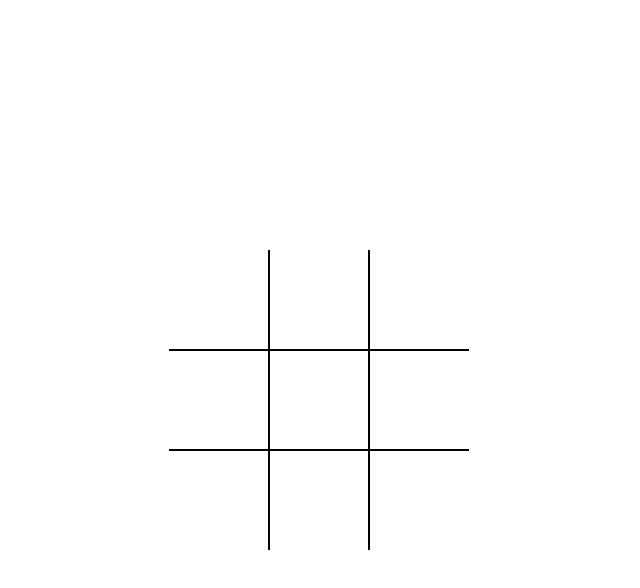
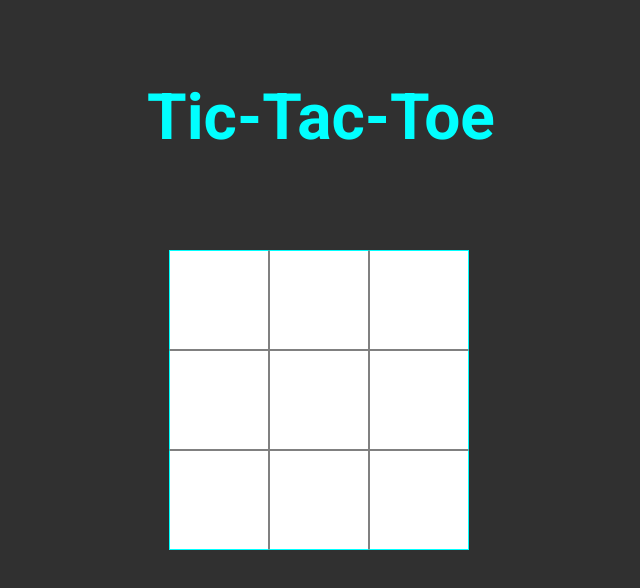
Before and after one commit to rueeazy/tic-tac-toe, a plain HTML site: page index.html in a window 1280 px wide. Shown: the whole page, without its empty margins (321-961 px from the left). Drawn offline with Linux system fonts and the light colour scheme.

Commit message:
Final Tic Tac Toe v2

```diff
--- a/css/style.scss
+++ b/css/style.scss
@@ -1,3 +1,5 @@
+@import url('https://fonts.googleapis.com/css2?family=Roboto:wght@400;700&display=swap');
+
 * {
     margin: 0;
     padding: 0;
@@ -6,6 +8,21 @@
 
 $cell-size: 100px;
 $mark-size: calc(#{$cell-size} * .9);
+$main-font: 'Roboto', sans-serif;
+
+body {
+    font-family: $main-font;
+    background-color: #303030;
+}
+
+.header {
+    position: absolute;
+    left: 50%;
+    top: 10%;
+    margin-left: -172px;
+    font-size: 2rem;
+    color: #01FFFF;
+}
 
 .board {
     width: 100vw;
@@ -27,6 +44,9 @@ $mark-size: calc(#{$cell-size} * .9);
     align-items: center;
     position: relative;
     cursor: pointer;
+    padding: .25rem;
+    border: 1px solid grey;
+    background-color: white;
 
     &.x,
     &.circle {
@@ -38,31 +58,31 @@ $mark-size: calc(#{$cell-size} * .9);
 .cell:first-child,
 .cell:nth-child(2),
 .cell:nth-child(3) {
-    border-top: none;
+    border-top: 1px solid #01FFFF;
 }
 
 .cell:first-child,
 .cell:nth-child(4),
 .cell:nth-child(7) {
-    border-left: none;
+    border-left: 1px solid #01FFFF;
 }
 
 .cell:first-child,
 .cell:nth-child(4),
 .cell:nth-child(7) {
-    border-left: none;
+    border-left: 1px solid #01FFFF;
 }
 
 .cell:nth-child(3),
 .cell:nth-child(6),
 .cell:nth-child(9) {
-    border-right: none;
+    border-right: 1px solid #01FFFF;
 }
 
 .cell:nth-child(7),
 .cell:nth-child(8),
 .cell:nth-child(9) {
-    border-bottom: none;
+    border-bottom: 1px solid #01FFFF;
 }
 
 // Create X on display //
--- a/index.html
+++ b/index.html
@@ -8,6 +8,9 @@
     <title>Tic-Tac-Toe</title>
 </head>
 <body>
+    <div class="header">
+        <h1>Tic-Tac-Toe</h1>
+    </div>
     <div class="board" id="board">
         <div class="cell" data-cell></div>
         <div class="cell" data-cell></div>
```
Also changed, not shown: css/style.css, 1 other file.
